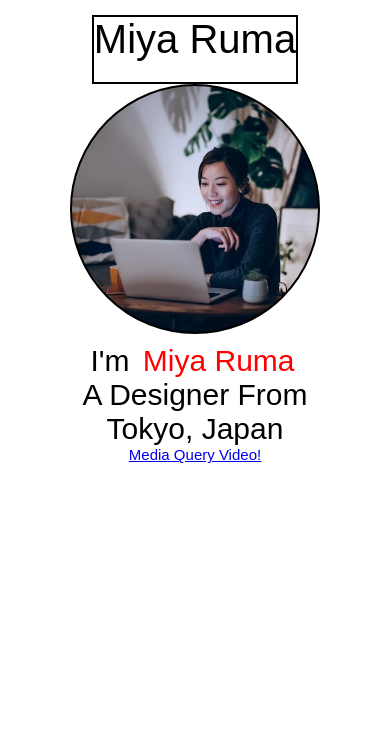
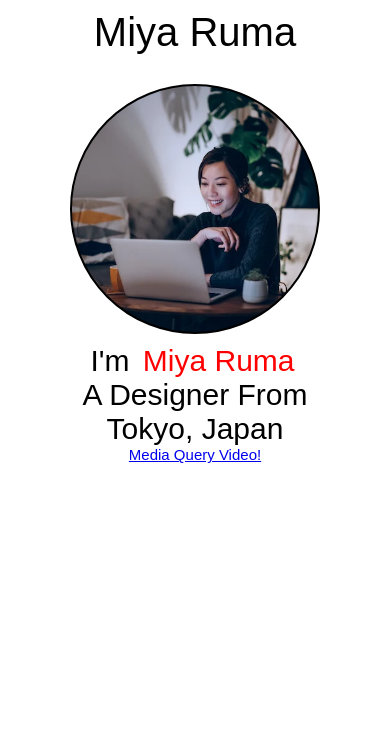
Before and after one commit to stwslim83/media-query-project, a plain HTML site: page index.html in a window 390 px wide. Shown: the top 755 px of the page. Drawn offline with nearby package versions, Linux system fonts and the light colour scheme; files that its build step writes are made by us from their sources.

Commit message:
Update style.scss

```diff
--- a/style.scss
+++ b/style.scss
@@ -121,8 +121,8 @@
 
         &__logo{
             font-size: 40px;
-            margin-top: 15px;
-            border: 2px solid black;
+            margin-top: 10px;
+
         }
 
         &__menu{
```
